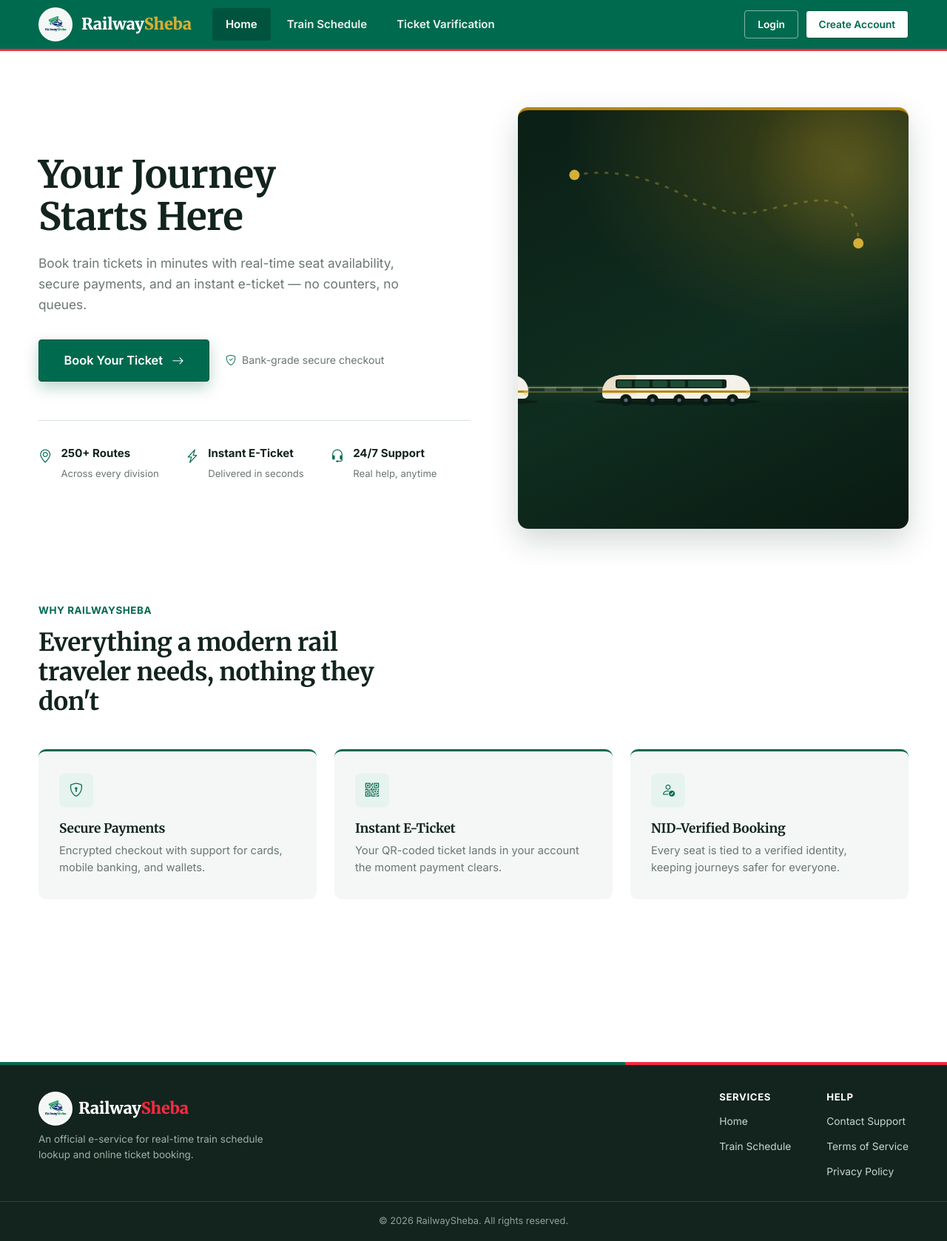
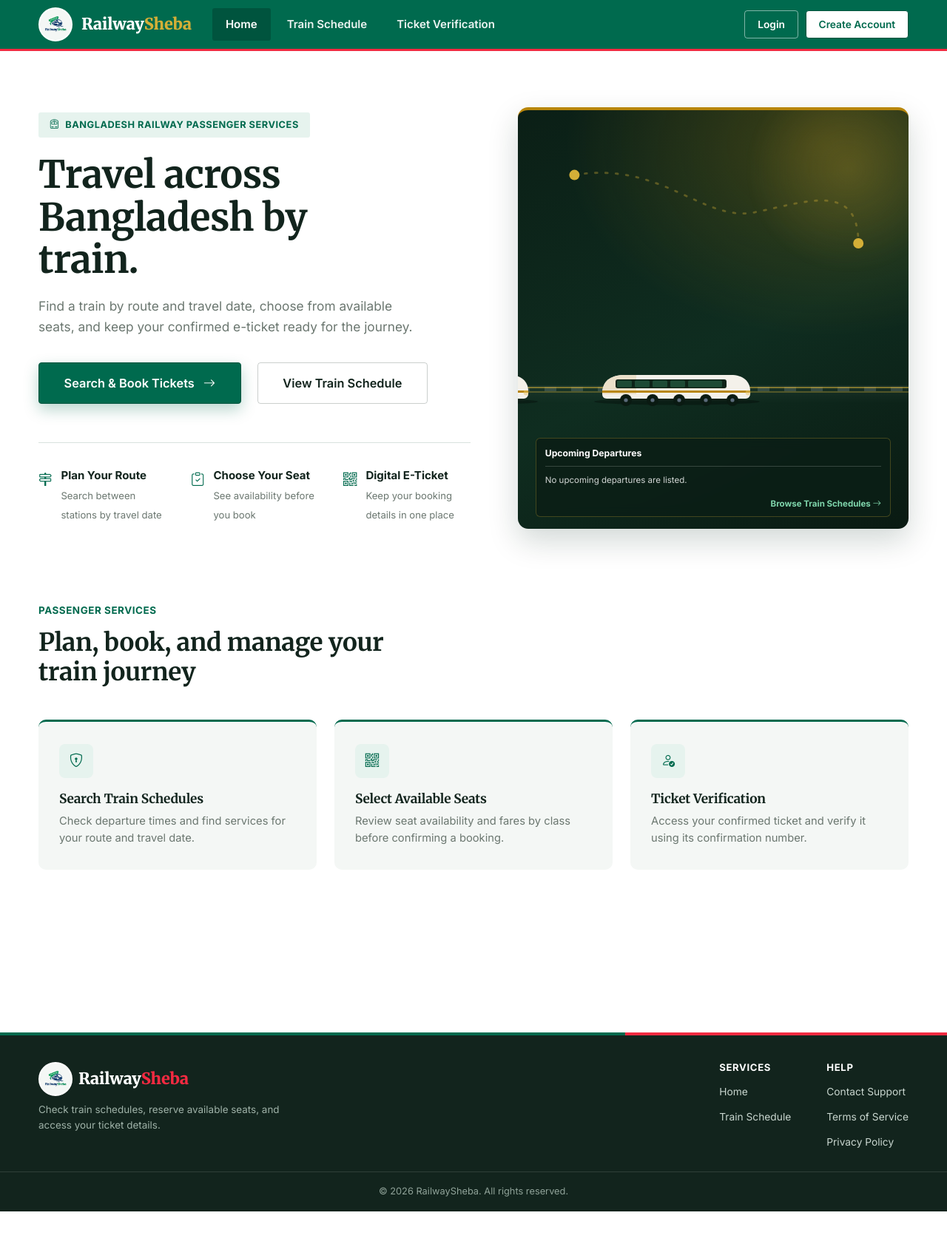
Before and after one commit to simanto-saha/Railway_Ticket, a Django app: page / in a window 1280 px wide. Shown: the whole page at 74% size. After the commit the page ends 1638 px from the top, so only its background shows below. Run offline with Django 5.2, Linux system fonts and the light colour scheme; data that the repository does not hold is empty.

Commit message:
fix all the bug and added email to send confarmation ticket

```diff
--- a/Ticket/Main_Interface/templates/Main_Interface/base.html
+++ b/Ticket/Main_Interface/templates/Main_Interface/base.html
@@ -244,8 +244,13 @@
     .brand-text{ font-size:1.15rem; }
   }
   @media (max-width:420px){
-    .nav-actions .btn{ padding:0.4rem 0.7rem; font-size:0.8rem; }
-    .brand-text{ font-size:1.02rem; }
+    .site-nav .wrap{ gap:7px; }
+    .brand{ gap:6px; }
+    .brand-logo-wrap{ width:38px; height:38px; }
+    .brand-logo{ width:30px; height:30px; }
+    .nav-actions{ gap:4px; }
+    .nav-actions .btn{ padding:0.32rem 0.48rem; font-size:0.72rem; }
+    .brand-text{ font-size:0.92rem; }
   }
 
   .modal-content{
@@ -413,7 +418,7 @@
         <a href="{% url 'ticket_page' %}" class="{% if request.resolver_match.url_name == 'ticket_page' %}active{% endif %}">Book Ticket</a>
       {% endif %}
       <a href="{% url 'train_schedule' %}" class="{% if request.resolver_match.url_name == 'train_schedule' %}active{% endif %}">Train Schedule</a>
-      <a href="{% url 'varification_ticket' %}" class="{% if request.resolver_match.url_name == 'varification_ticket' %}active{% endif %}">Ticket Varification</a>
+      <a href="{% url 'varification_ticket' %}" class="{% if request.resolver_match.url_name == 'varification_ticket' %}active{% endif %}">Ticket Verification</a>
     </div>
 
     <div class="nav-actions">
@@ -485,7 +490,7 @@
           <span class="brand-text"><span class="txt-railway">Railway</span><span class="txt-sheba">Sheba</span></span>
         </span>
       </div>
-      <p class="footer-note">An official e-service for real-time train schedule lookup and online ticket booking.</p>
+      <p class="footer-note">Check train schedules, reserve available seats, and access your ticket details.</p>
     </div>
 
     <div class="footer-links">
--- a/Ticket/Main_Interface/templates/Main_Interface/home_page.html
+++ b/Ticket/Main_Interface/templates/Main_Interface/home_page.html
@@ -1,7 +1,7 @@
 {% extends "Main_Interface/base.html" %}
 {% load static %}
 
-{% block title %}RailwaySheba, Your Journey Starts Here{% endblock %}
+{% block title %}Bangladesh Railway | Passenger Services{% endblock %}
 
 {% block extra_css %}
 <style>
@@ -15,6 +15,13 @@
     grid-template-columns:1.05fr 0.95fr;
     gap:64px;
     align-items:center;
+  }
+
+  .hero-kicker{
+    display:inline-flex; align-items:center; gap:8px;
+    background:#e6f3ee; color:var(--flag-green);
+    font-size:.78rem; font-weight:700; text-transform:uppercase;
+    padding:7px 12px; border-radius:3px; margin-bottom:20px;
   }
 
   .hero-kicker{
@@ -46,6 +53,7 @@
     flex-wrap:wrap;
   }
   .hero-cta-row .btn i{ margin-left:8px; }
+  .hero-cta-row .btn-schedule{ box-shadow:none; }
   .secure-note{
     display:flex; align-items:center; gap:8px;
     font-size:0.88rem;
@@ -174,6 +182,11 @@
     border-radius:var(--radius-s);
     backdrop-filter:blur(8px);
   }
+  .panel-schedules-heading{
+    color:#fff; font-size:.76rem; font-weight:700;
+    padding:2px 0 7px; border-bottom:1px solid rgba(255,255,255,.18);
+    margin-bottom:2px;
+  }
   .panel-schedule-row{
     display:flex;
     align-items:center;
@@ -277,8 +290,9 @@
   <div class="wrap hero-grid">
 
     <div class="hero-copy">
-      <h1>Your Journey Starts Here</h1>
-      <p class="lede">Book train tickets in minutes with real-time seat availability, secure payments, and an instant e-ticket — no counters, no queues.</p>
+      <span class="hero-kicker"><i class="bi bi-train-front"></i> Bangladesh Railway Passenger Services</span>
+      <h1>Travel across Bangladesh by train.</h1>
+      <p class="lede">Find a train by route and travel date, choose from available seats, and keep your confirmed e-ticket ready for the journey.</p>
 
       <div class="hero-cta-row">
         {% if request.user.is_authenticated %}
@@ -286,23 +300,23 @@
         {% else %}
         <a href="#" data-requires-login="true" class="btn btn-accent btn-lg btn-icon-right">
         {% endif %}
-          Book Your Ticket <i class="bi bi-arrow-right"></i>
+          Search &amp; Book Tickets <i class="bi bi-arrow-right"></i>
         </a>
-        <span class="secure-note"><i class="bi bi-shield-check"></i> Bank-grade secure checkout</span>
+        <a href="{% url 'train_schedule' %}" class="btn btn-outline-ink btn-lg btn-schedule">View Train Schedule</a>
       </div>
 
       <div class="trust-row">
         <div class="trust-item">
-          <i class="bi bi-geo-alt"></i>
-          <div><strong>250+ Routes</strong><span>Across every division</span></div>
+          <i class="bi bi-signpost-2"></i>
+          <div><strong>Plan Your Route</strong><span>Search between stations by travel date</span></div>
         </div>
         <div class="trust-item">
-          <i class="bi bi-lightning-charge"></i>
-          <div><strong>Instant E-Ticket</strong><span>Delivered in seconds</span></div>
+          <i class="bi bi-clipboard-check"></i>
+          <div><strong>Choose Your Seat</strong><span>See availability before you book</span></div>
         </div>
         <div class="trust-item">
-          <i class="bi bi-headset"></i>
-          <div><strong>24/7 Support</strong><span>Real help, anytime</span></div>
+          <i class="bi bi-qr-code"></i>
+          <div><strong>Digital E-Ticket</strong><span>Keep your booking details in one place</span></div>
         </div>
       </div>
     </div>
@@ -381,6 +395,7 @@
 
       {% if featured_schedules %}
       <div class="panel-schedules">
+        <div class="panel-schedules-heading">Upcoming Departures</div>
         {% for schedule in featured_schedules %}
         <div class="panel-schedule-row">
           <span class="panel-schedule-route">{{ schedule.source_station }} → {{ schedule.destination_station }} <span>({{ schedule.train.train_name }})</span></span>
@@ -388,8 +403,14 @@
         </div>
         {% endfor %}
         {% if has_more_schedules %}
-        <a class="panel-schedule-link" href="{% url 'train_schedule' %}">Full Train Schedule <i class="bi bi-arrow-right"></i></a>
+        <a class="panel-schedule-link" href="{% url 'train_schedule' %}">View All Train Schedules <i class="bi bi-arrow-right"></i></a>
         {% endif %}
+      </div>
+      {% else %}
+      <div class="panel-schedules">
+        <div class="panel-schedules-heading">Upcoming Departures</div>
+        <div class="panel-schedule-row"><span>No upcoming departures are listed.</span></div>
+        <a class="panel-schedule-link" href="{% url 'train_schedule' %}">Browse Train Schedules <i class="bi bi-arrow-right"></i></a>
       </div>
       {% endif %}
     </div>
@@ -400,25 +421,25 @@
 <section class="features">
   <div class="wrap">
     <div class="features-head">
-      <span class="eyebrow">Why RailwaySheba</span>
-      <h2>Everything a modern rail traveler needs, nothing they don't</h2>
+      <span class="eyebrow">Passenger Services</span>
+      <h2>Plan, book, and manage your train journey</h2>
     </div>
 
     <div class="feature-grid">
       <div class="feature-card">
         <div class="feature-icon"><i class="bi bi-shield-lock"></i></div>
-        <h3>Secure Payments</h3>
-        <p>Encrypted checkout with support for cards, mobile banking, and wallets.</p>
+        <h3>Search Train Schedules</h3>
+        <p>Check departure times and find services for your route and travel date.</p>
       </div>
       <div class="feature-card">
         <div class="feature-icon"><i class="bi bi-qr-code"></i></div>
-        <h3>Instant E-Ticket</h3>
-        <p>Your QR-coded ticket lands in your account the moment payment clears.</p>
+        <h3>Select Available Seats</h3>
+        <p>Review seat availability and fares by class before confirming a booking.</p>
       </div>
       <div class="feature-card">
         <div class="feature-icon"><i class="bi bi-person-check"></i></div>
-        <h3>NID-Verified Booking</h3>
-        <p>Every seat is tied to a verified identity, keeping journeys safer for everyone.</p>
+        <h3>Ticket Verification</h3>
+        <p>Access your confirmed ticket and verify it using its confirmation number.</p>
       </div>
     </div>
   </div>
--- a/Ticket/Main_Interface/templates/Main_Interface/varifaction_ticket.html
+++ b/Ticket/Main_Interface/templates/Main_Interface/varifaction_ticket.html
@@ -48,7 +48,7 @@
               <div><span>Train</span><strong>{{ ticket.train_schedule.train.train_name }}</strong></div>
               <div><span>Route</span><strong>{{ ticket.train_schedule.source_station }} → {{ ticket.train_schedule.destination_station }}</strong></div>
               <div><span>Departure</span><strong>{{ ticket.train_schedule.departure_time|date:"d M Y, h:i A" }}</strong></div>
-              <div><span>Seat</span><strong>{{ ticket.seat_number }}</strong></div>
+
             </div>
           </div>
         {% else %}
--- a/Ticket/Main_Interface/views.py
+++ b/Ticket/Main_Interface/views.py
@@ -1,6 +1,7 @@
 import random
 import string
 import uuid
+import logging
 from decimal import Decimal, InvalidOperation
 from django.shortcuts import redirect, render, get_object_or_404
 from django.http import JsonResponse
@@ -10,7 +11,7 @@ from django.contrib.auth.decorators import login_required
 from django.contrib.auth.forms import PasswordChangeForm
 from django.contrib.auth.hashers import make_password
 from django.views.decorators.csrf import csrf_exempt
-from django.core.mail import send_mail
+from django.core.mail import EmailMessage, send_mail
 from django.conf import settings
 from django.utils import timezone
 from datetime import timedelta
@@ -25,13 +26,19 @@ from asgiref.sync import async_to_sync
 from channels.layers import get_channel_layer
 
 from django.db import IntegrityError, transaction
+from django.db.models import Q
 
 from redis.exceptions import LockError
+from .ticket_pdf import create_ticket_pdf
+
+logger = logging.getLogger(__name__)
 
 
 def home_page(request):
     expire_pending_reservations()
-    schedules = TrainSchedule.objects.select_related('train').order_by('departure_time')
+    schedules = TrainSchedule.objects.select_related('train').filter(
+        departure_time__gte=timezone.now()
+    ).order_by('departure_time')
     return render(request, "Main_Interface/home_page.html", {
         'featured_schedules': schedules[:3],
         'has_more_schedules': schedules.count() > 3,
@@ -553,17 +560,37 @@ RESET_HOUR = 8  # 8:00 AM
 
 
 def expire_pending_reservations():
-    expired = list(TrainTicket.objects.filter(
+    expired_rows = list(TrainTicket.objects.filter(
         status="pending",
         booking_time__lt=timezone.now() - RESERVATION_DURATION,
-    ).values_list("train_schedule_id", "seat_number"))
-    if not expired:
+    ).values("id", "train_schedule_id", "user_id", "confirmation_number"))
+    if not expired_rows:
         return
 
-    TrainTicket.objects.filter(
-        status="pending",
-        booking_time__lt=timezone.now() - RESERVATION_DURATION,
-    ).update(status="cancelled")
+    expired_groups = set()
+    expired_ticket_ids = []
+    for row in expired_rows:
+        confirmation_number = row["confirmation_number"]
+        if confirmation_number:
+            expired_groups.add((
+                row["train_schedule_id"], row["user_id"], confirmation_number
+            ))
+        else:
+            expired_ticket_ids.append(row["id"])
+
+    expired_filter = Q(pk__in=expired_ticket_ids)
+    for schedule_id, user_id, confirmation_number in expired_groups:
+        expired_filter |= Q(
+            train_schedule_id=schedule_id,
+            user_id=user_id,
+            confirmation_number=confirmation_number,
+        )
+
+    expired_tickets = TrainTicket.objects.filter(
+        status="pending"
+    ).filter(expired_filter)
+    expired = list(expired_tickets.values_list("train_schedule_id", "seat_number"))
+    expired_tickets.update(status="cancelled")
     channel_layer = get_channel_layer()
     for schedule_id, seat_number in expired:
         async_to_sync(channel_layer.group_send)(
@@ -1019,6 +1046,7 @@ def payment_success(request):
         return redirect("ticket_page")
 
     expire_pending_reservations()
+    newly_booked_tickets = None
     with transaction.atomic():
         payment = TicketPayment.objects.select_for_update().get(pk=payment.pk)
         if payment.status != "paid":
@@ -1035,6 +1063,31 @@ def payment_success(request):
             payment.status = "paid"
             payment.payment_time = timezone.now()
             payment.save(update_fields=["status", "payment_time"])
+            newly_booked_tickets = tickets
+
+    if newly_booked_tickets and payment.user.email:
+        try:
+            schedule = newly_booked_tickets[0].train_schedule
+            ticket_data = _build_ticket_details(schedule, newly_booked_tickets, request)
+            profile = getattr(payment.user, "profile", None)
+            pdf_data = create_ticket_pdf(
+                ticket_data,
+                schedule,
+                _mask(profile.nid if profile else ""),
+            )
+            email = EmailMessage(
+                subject=f"Your RailwaySheba e-ticket - {ticket_data['confirmation_numbers'][0]}",
+                body="Your train ticket is confirmed. Your A4 e-ticket PDF is attached.",
+                to=[payment.user.email],
+            )
+            email.attach(
+                f"RailwaySheba-Ticket-{ticket_data['confirmation_numbers'][0]}.pdf",
+                pdf_data,
+                "application/pdf",
+            )
+            email.send()
+        except Exception:
+            logger.exception("Could not email ticket for payment %s", payment.payment_id)
 
     channel_layer = get_channel_layer()
     for ticket in payment.tickets.all():
@@ -1116,37 +1169,47 @@ def sit_confarmation_page(request, schedule_id):
         )
 
         if rows:
-            first = rows[0]
-            classes = []
-            total_fare = 0
-            for r in rows:
-                label, price = seat_info.get(r.seat_number, ("-", 0))
-                if label not in classes:
-                    classes.append(label)
-                total_fare += price
-
-            confirmation_numbers = list(dict.fromkeys(
-                r.confirmation_number for r in rows if r.confirmation_number
-            ))
-
-            verify_base = request.build_absolute_uri(reverse("varification_ticket"))
-            ticket = {
-                "passenger_name": first.passenger_name,
-                "phone_masked": _mask(first.passenger_phone_number),
-                "issue_time": min(r.booking_time for r in rows),
-                "seats": ", ".join(r.seat_number for r in rows),
-                "seat_count": len(rows),
-                "class_name": ", ".join(classes),
-                "total_fare": total_fare,
-                "confirmation_numbers": confirmation_numbers,
-                "verify_url": f"{verify_base}?confirmation_number={confirmation_numbers[0]}",
-            }
+            ticket = _build_ticket_details(schedule, rows, request, seat_info)
 
     return render(request, "Main_Interface/sit_confarmation.html", {
         "schedule": schedule,
         "ticket": ticket,
         "nid_masked": _mask(getattr(request.user.profile, "nid", "")),
     })
+
+
+def _build_ticket_details(schedule, rows, request, seat_info=None):
+    if seat_info is None:
+        seat_info = {}
+        for ticket_class in _build_classes(schedule.train.total_seats, schedule, set()):
+            for coach in ticket_class["coaches"]:
+                for seat in coach["seats"]:
+                    seat_info[seat] = (ticket_class["label"], ticket_class["price"])
+
+    classes = []
+    total_fare = 0
+    for row in rows:
+        label, price = seat_info.get(row.seat_number, ("-", 0))
+        if label not in classes:
+            classes.append(label)
+        total_fare += price
+
+    confirmation_numbers = list(dict.fromkeys(
+        row.confirmation_number for row in rows if row.confirmation_number
+    ))
+    verify_base = request.build_absolute_uri(reverse("varification_ticket"))
+    first = rows[0]
+    return {
+        "passenger_name": first.passenger_name,
+        "phone_masked": _mask(first.passenger_phone_number),
+        "issue_time": min(row.booking_time for row in rows),
+        "seats": ", ".join(row.seat_number for row in rows),
+        "seat_count": len(rows),
+        "class_name": ", ".join(classes),
+        "total_fare": total_fare,
+        "confirmation_numbers": confirmation_numbers,
+        "verify_url": f"{verify_base}?confirmation_number={confirmation_numbers[0]}",
+    }
 
 
 
--- a/Ticket/Ticket/settings.py
+++ b/Ticket/Ticket/settings.py
@@ -30,7 +30,9 @@ SECRET_KEY = 'django-insecure-w5surd)!!b6ge3u_orh9m+6lky(t*a^9w)&qt=p5udasi+k$k*
 # SECURITY WARNING: don't run with debug turned on in production!
 DEBUG = True
 
-ALLOWED_HOSTS = []
+ALLOWED_HOSTS = ["192.168.0.112", "localhost", "127.0.0.1"]
+
+PORT = os.getenv("PORT", 8000)
 
 
 # Application definition
--- a/Ticket/requirements.txt
+++ b/Ticket/requirements.txt
@@ -7,3 +7,4 @@ channels
 channels-redis
 redis
 requests>=2.32,<3
+reportlab>=4.4,<5
```
Also changed, not shown: Ticket/Main_Interface/templates/Main_Interface/ticket_page.html (+54 -32 lines), Ticket/Main_Interface/tests.py (+106 -0 lines), Ticket/Main_Interface/ticket_pdf.py (added, +149 -0 lines).
